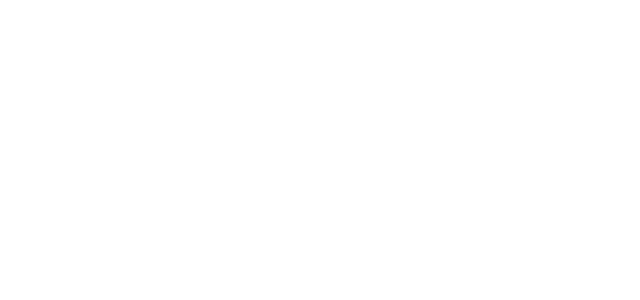
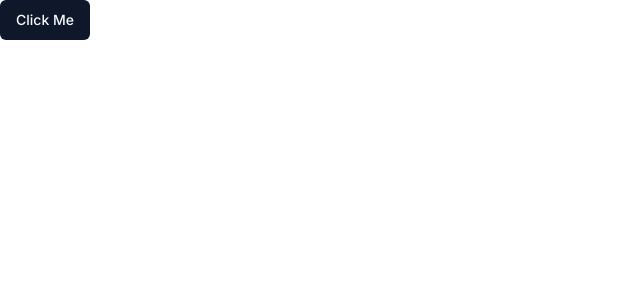
Before and after one commit to tsolutionsx/zoom-clone, a Next.js app: page / in a window 1280 px wide. Shown: the top 300 px of the page, without its empty margins (0-640 px from the left). Built offline with nearby package versions, Linux system fonts and the light colour scheme.

Commit message:
test shadcn button

```diff
--- a/app/page.tsx
+++ b/app/page.tsx
@@ -1,5 +1,11 @@
+import { Button } from "@/components/ui/button";
+
 const HomePage = () => {
-  return <div></div>;
+  return (
+    <div>
+      <Button>Click Me</Button>
+    </div>
+  );
 };
 
 export default HomePage;
```
